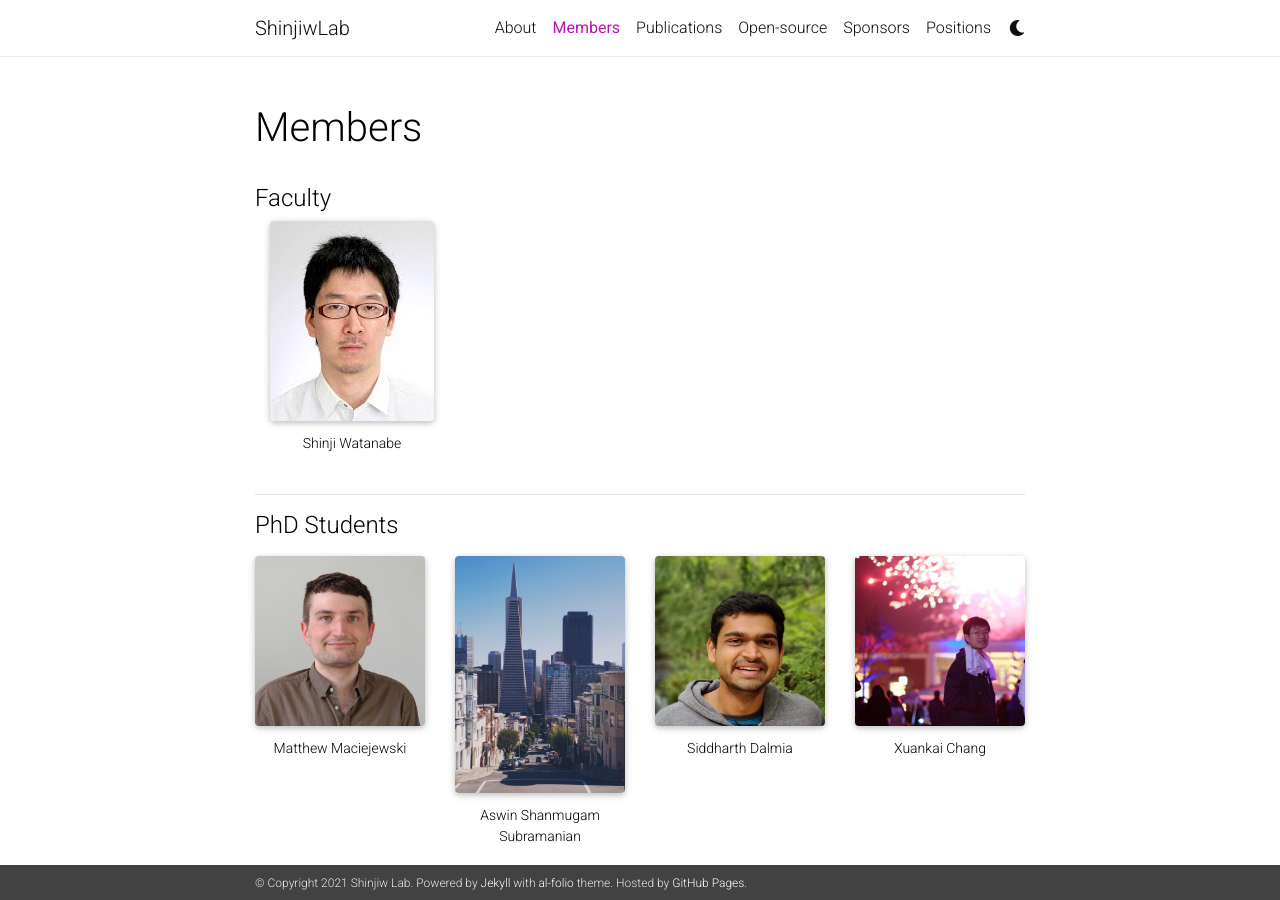
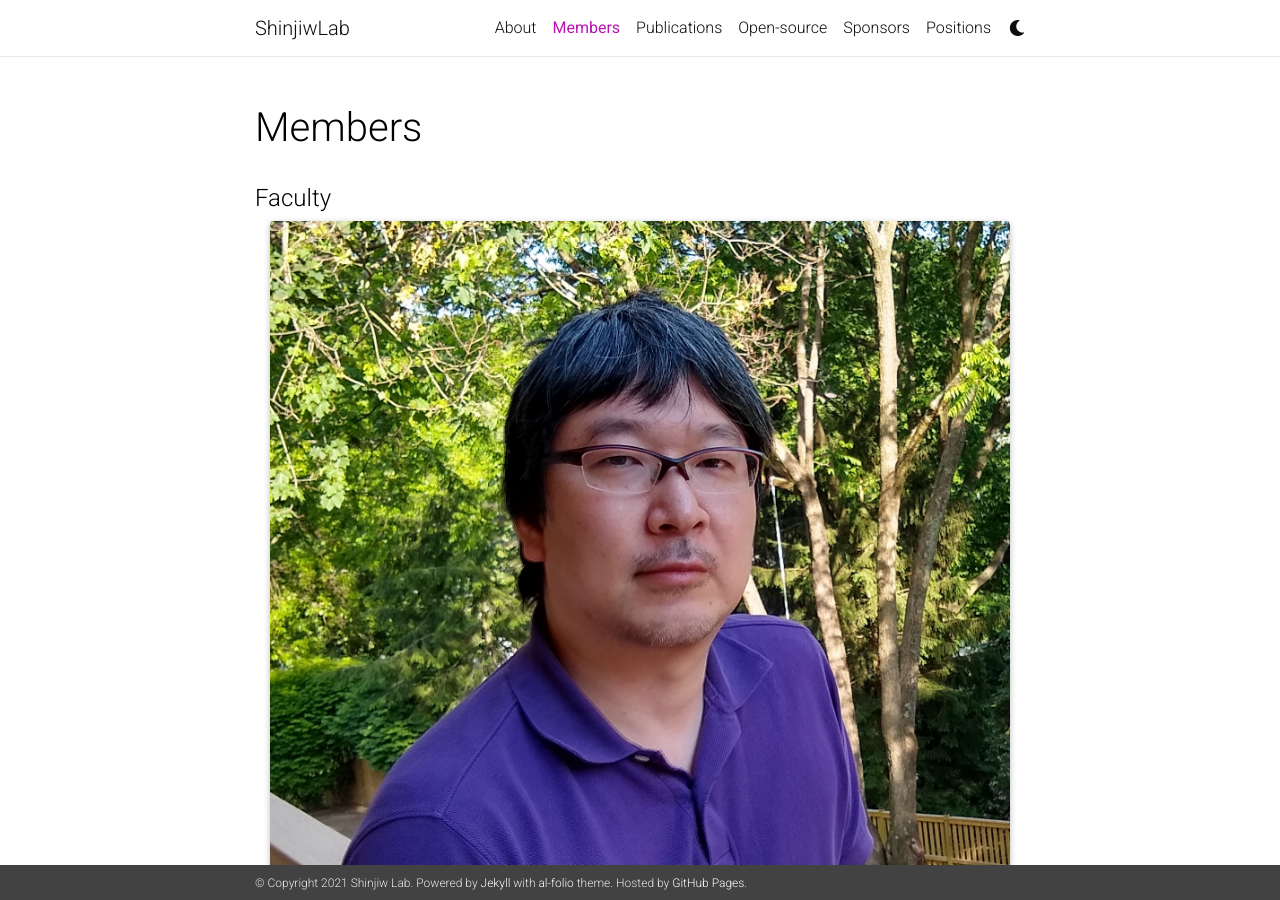
Before and after one commit to shinjiwlab/shinjiwlab.github.io, a Jekyll site: the page built from _pages/members.md, in a window 1280 px wide and 900 px high. Built offline with Jekyll 4.4.1, drawn with Linux system fonts in a browser that asks for light colours; nearby versions of some CDN libraries; a style sheet for code colours, icons or effects is not loaded.

Commit message:
Update members.md

```diff
--- a/_pages/members.md
+++ b/_pages/members.md
@@ -10,7 +10,7 @@
 
 <div class="col-sm mt-3 mt-md-1" style="display:table-cell; vertical-align:middle; text-align:center">
 	<a href="https://sites.google.com/view/shinjiwatanabe">
-        <img class="img-fluid rounded z-depth-1" src="{{ site.baseurl }}/assets/img/prof_pic.jpg">
+        <img class="img-fluid rounded z-depth-1" src="{{ site.baseurl }}/assets/img/shinji_20210605.jpg">
     </a>
     <div class="caption">
         Shinji Watanabe
```
